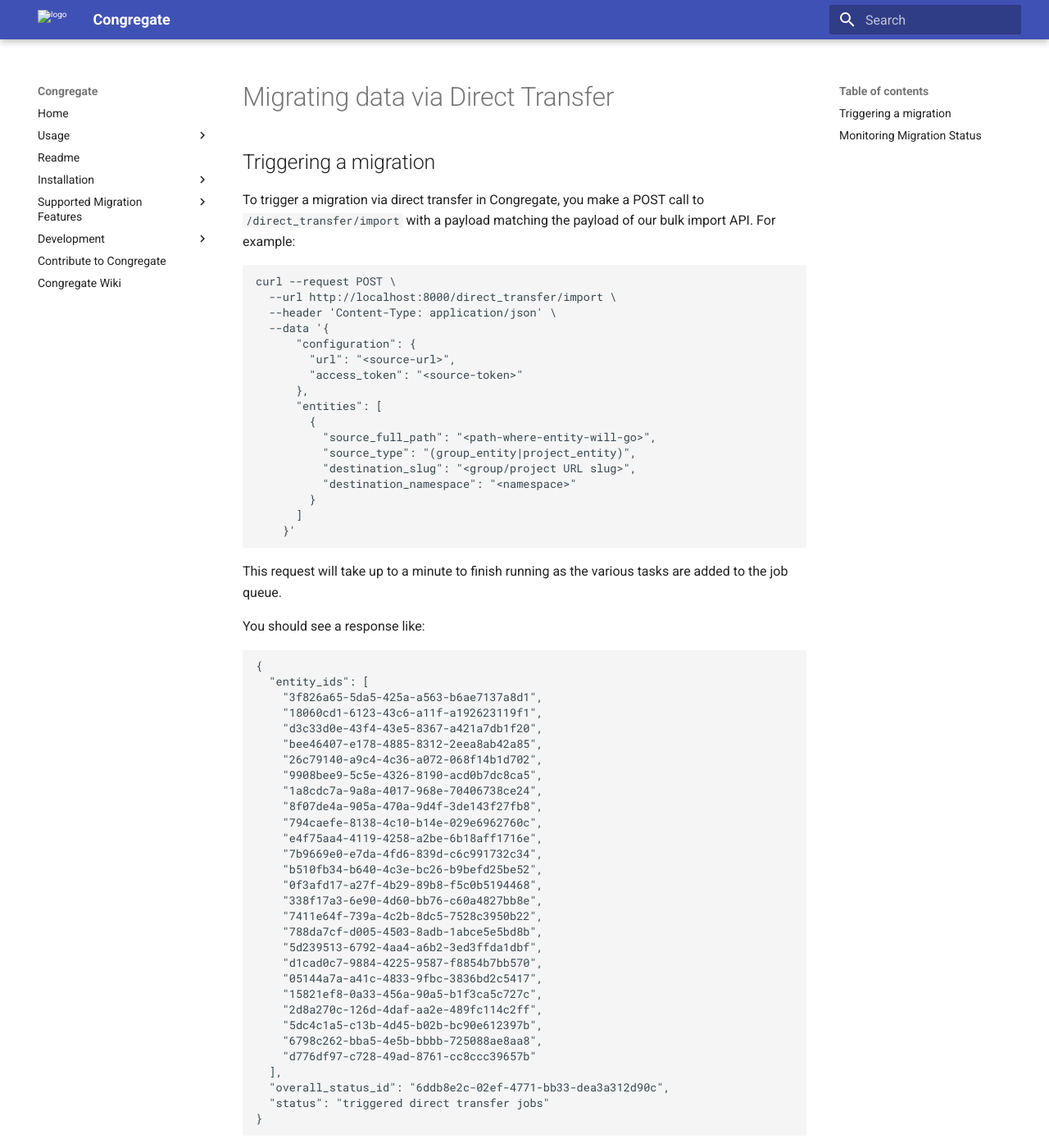
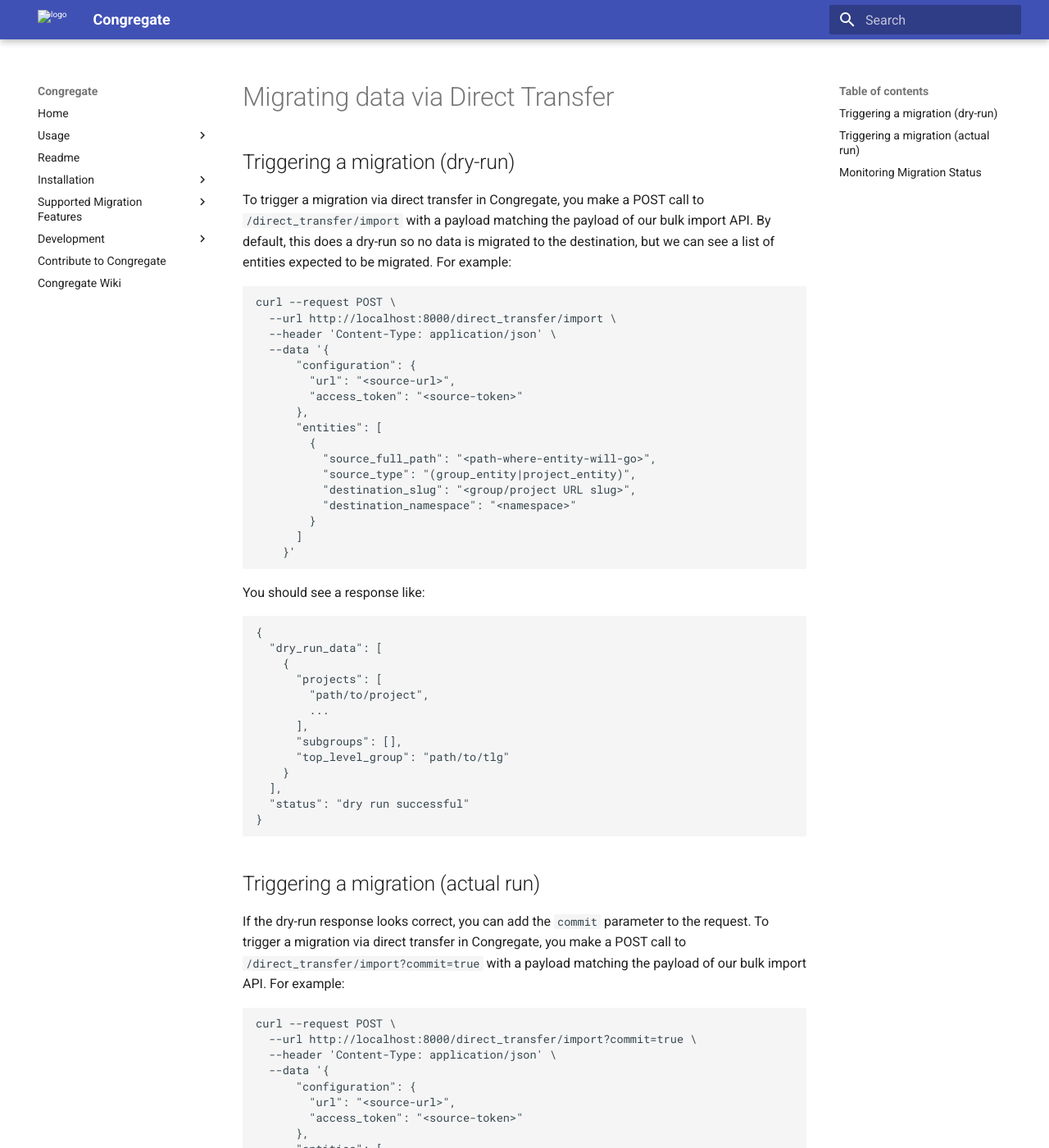
Before and after one commit to LINWEN607/congregate, an MkDocs documentation site: the page built from docs/direct-transfer-usage.md, in a window 1280 px wide and 1400 px high. Shown: the whole window at 82% size. Built offline with MkDocs 1.6.1 and Material for MkDocs 9.7.7, drawn with Linux system fonts in a browser that asks for light colours; some of the changed text lies outside the part shown.

Commit message:
Updating docs and some minor code review changes

````diff
--- a/docs/direct-transfer-usage.md
+++ b/docs/direct-transfer-usage.md
@@ -1,12 +1,54 @@
 # Migrating data via Direct Transfer
 
-## Triggering a migration
+## Triggering a migration (dry-run)
 
-To trigger a migration via direct transfer in Congregate, you make a POST call to `/direct_transfer/import` with a payload matching the payload of our bulk import API. For example:
+To trigger a migration via direct transfer in Congregate, you make a POST call to `/direct_transfer/import` with a payload matching the payload of our bulk import API. By default, this does a dry-run so no data is migrated to the destination, but we can see a list of entities expected to be migrated. For example:
 
 ```bash
 curl --request POST \
   --url http://localhost:8000/direct_transfer/import \
+  --header 'Content-Type: application/json' \
+  --data '{
+      "configuration": {
+        "url": "<source-url>",
+        "access_token": "<source-token>"
+      },
+      "entities": [
+        {
+          "source_full_path": "<path-where-entity-will-go>",
+          "source_type": "(group_entity|project_entity)",
+          "destination_slug": "<group/project URL slug>",
+          "destination_namespace": "<namespace>"
+        }
+      ]
+    }'
+```
+
+You should see a response like:
+
+```json
+{
+  "dry_run_data": [
+    {
+      "projects": [
+        "path/to/project",
+        ...
+      ],
+      "subgroups": [],
+      "top_level_group": "path/to/tlg"
+    }
+  ],
+  "status": "dry run successful"
+}
+```
+
+## Triggering a migration (actual run)
+
+If the dry-run response looks correct, you can add the `commit` parameter to the request. To trigger a migration via direct transfer in Congregate, you make a POST call to `/direct_transfer/import?commit=true` with a payload matching the payload of our bulk import API. For example:
+
+```bash
+curl --request POST \
+  --url http://localhost:8000/direct_transfer/import?commit=true \
   --header 'Content-Type: application/json' \
   --data '{
       "configuration": {
@@ -70,6 +112,6 @@
 We utilize a task queue (Celery) when migrating via direct transfer.
 We send a series of tasks to a queue to process and we can monitor them through a tool called Flower.
 
-To access flower, navigate to http(s)://<url-where-congregate-is-running>/5555 to see a list of jobs in the queue
+To access flower, navigate to http(s)://<url-where-congregate-is-running>:5555 to see a list of jobs in the queue
 
 The `overall_status_id` in the response monitors the overall status of the migration so if that is still in a started or running state, there is still data migrating either with direct transfer or Congregate
````
Also changed, not shown: docs/direct-transfer-api.md (+25 -1 lines), 2 other files.
